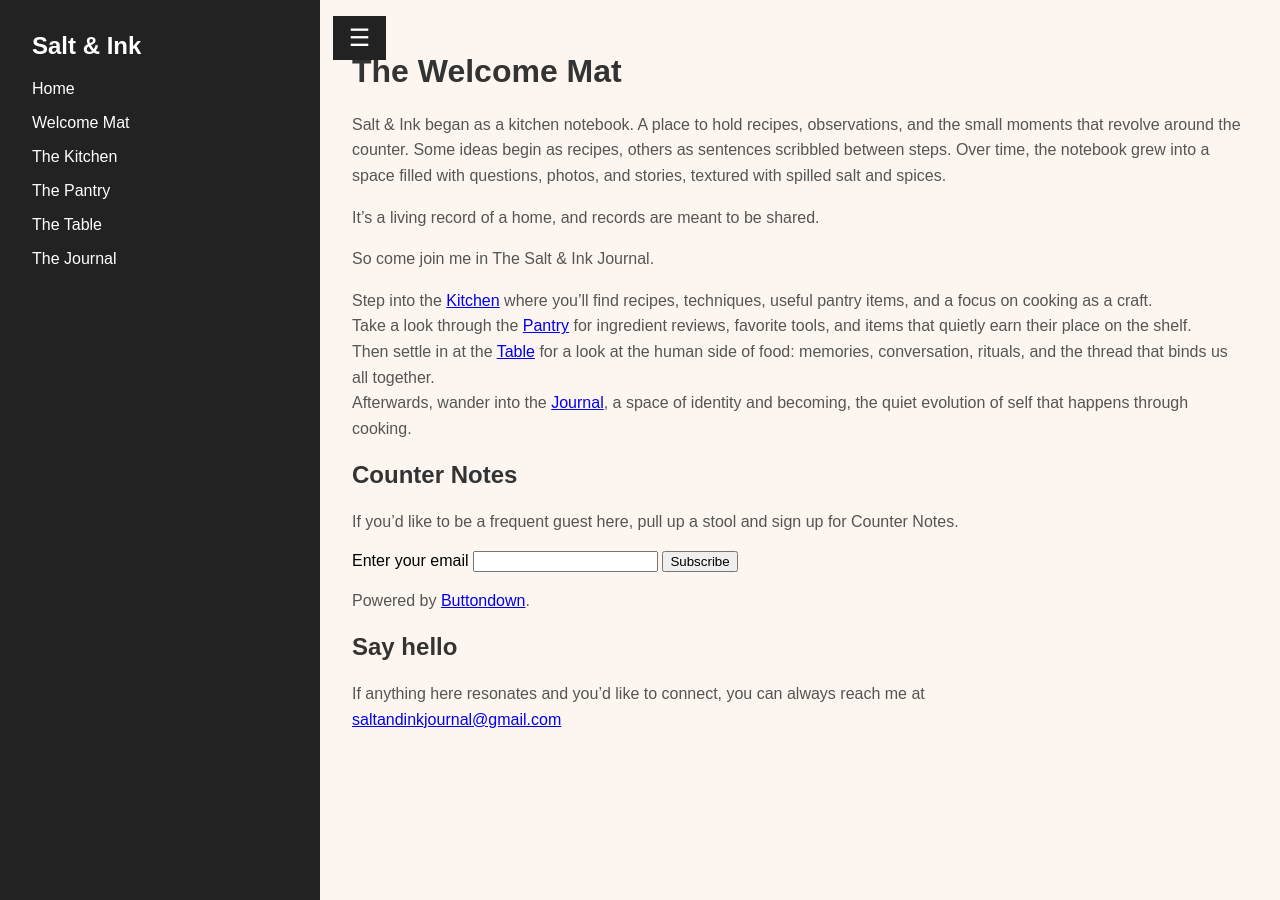
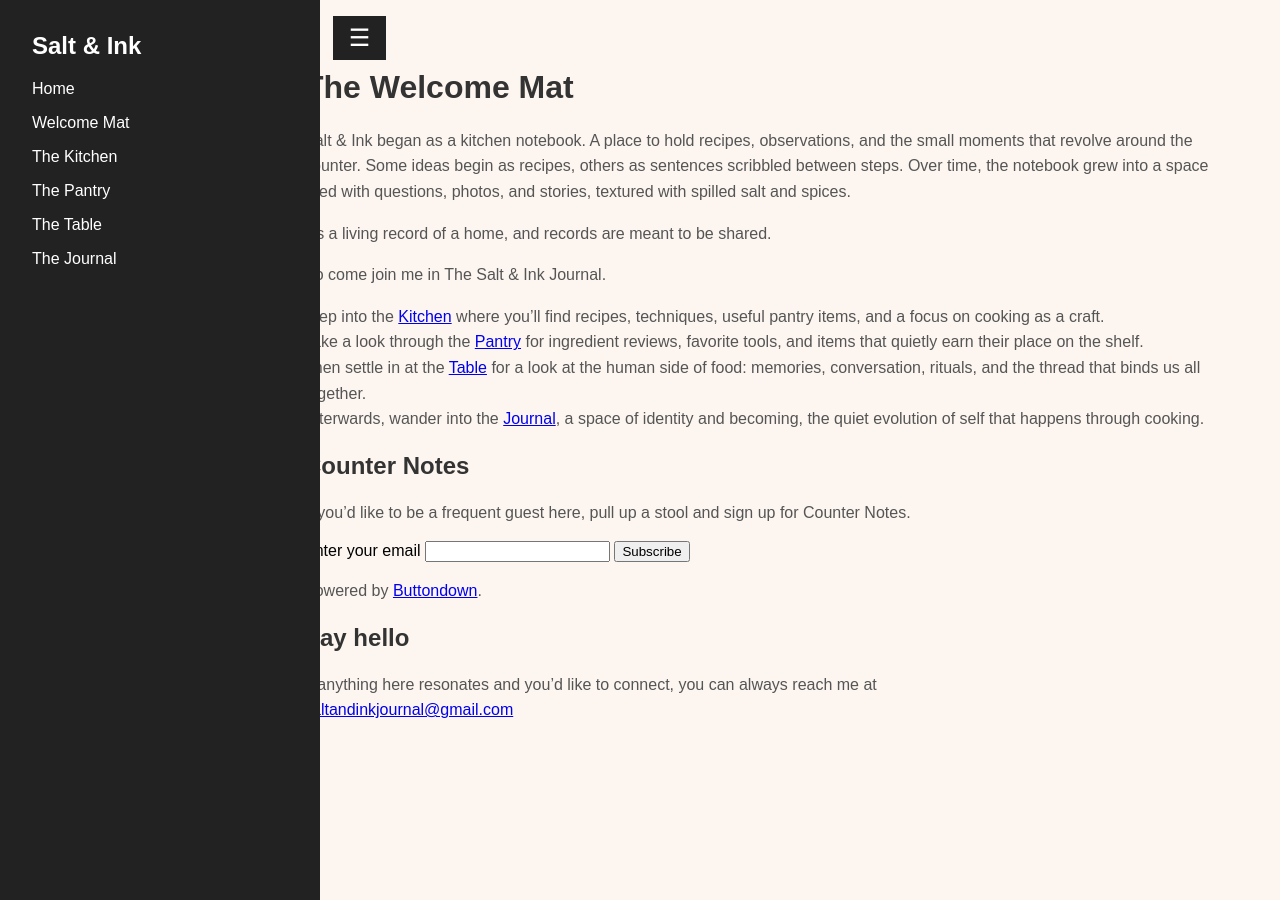
Before and after one commit to saltandinkjournal/saltandinkjournal.github.io, a Jekyll site: the page built from index.md, in a window 1280 px wide and 900 px high. Built offline with Jekyll 4.4.1, drawn with Linux system fonts in a browser that asks for light colours.

Commit message:
Update style.css

```diff
--- a/assets/css/style.css
+++ b/assets/css/style.css
@@ -93,10 +93,15 @@ body {
 
 /* Content sits to the right of sidebar */
 .content {
-  margin-left: 25%; /* same as sidebar width */
+  margin-left: 20%;   /* match the new sidebar width */
   padding: 2rem;
   min-height: 100vh;
-  background: #fdf6f0; /* optional, gives a soft background behind text */
+  background: #fdf6f0;
+}
+
+.content {
+  margin-left: 20%;
+  padding: 3rem;  /* increase padding slightly */
 }
 
 /* Make sure images and text inside content don’t overflow */
```
